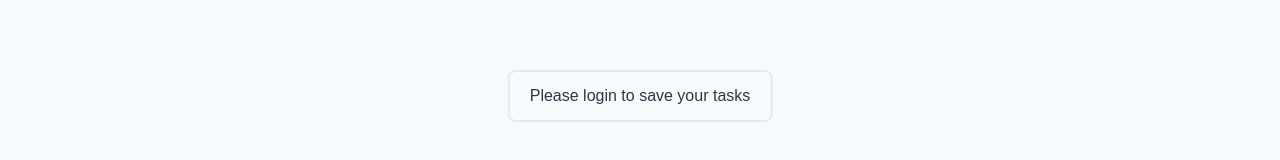
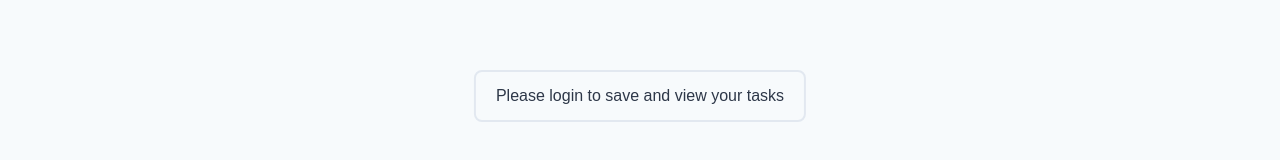
Before and after one commit to devhims/Awesome-ToDo, a Next.js app: page / in a window 1280 px wide. Shown: the part 304-464 px from the top of the page. Built offline with nearby package versions, Linux system fonts and the light colour scheme; no server answers.

Commit message:
minor styling fix = centered ui elements on landing page

```diff
--- a/pages/index.js
+++ b/pages/index.js
@@ -1,15 +1,10 @@
-import { useUser, getSession, withPageAuthRequired } from '@auth0/nextjs-auth0';
+import { useUser } from '@auth0/nextjs-auth0';
 import { useEffect } from 'react';
-
 import { useRouter } from 'next/router';
-
 import { Center, Spinner, Box, Text } from '@chakra-ui/react';
 
 export default function Home() {
-  // const [todoItems, setTodoItems] = useState([]);
-
   const { user, error, isLoading } = useUser();
-
   const router = useRouter();
 
   useEffect(() => {
@@ -18,7 +13,7 @@ export default function Home() {
     }
   }, [user]);
 
-  if (isLoading)
+  const PageCenter = ({ children }) => {
     return (
       <Center
         pos="fixed"
@@ -26,6 +21,14 @@ export default function Home() {
         top="50%"
         transform="translate(-50%, -50%)"
       >
+        {children}
+      </Center>
+    );
+  };
+
+  if (isLoading)
+    return (
+      <PageCenter>
         <Spinner
           thickness="4px"
           speed="0.65s"
@@ -33,16 +36,12 @@ export default function Home() {
           color="blue.500"
           size="xl"
         />
-      </Center>
+      </PageCenter>
     );
+
   if (error)
     return (
-      <Center
-        pos="fixed"
-        top="50%"
-        left="50%"
-        transform="translate(-50%, -50%)"
-      >
+      <PageCenter>
         <Box
           borderWidth="2px"
           borderRadius="lg"
@@ -52,18 +51,13 @@ export default function Home() {
         >
           <Text fontSize="medium">{error.message}</Text>
         </Box>
-      </Center>
+      </PageCenter>
     );
 
   return (
     <>
       {!user && (
-        <Center
-          pos="fixed"
-          top="50%"
-          left="50%"
-          transform="translate(-50%, -50%)"
-        >
+        <PageCenter>
           <Box
             borderWidth="2px"
             borderRadius="lg"
@@ -71,12 +65,14 @@ export default function Home() {
             py={3}
             textAlign="center"
           >
-            <Text fontSize="medium">Please login to save your tasks</Text>
+            <Text fontSize="medium">
+              Please login to save and view your tasks
+            </Text>
           </Box>
-        </Center>
+        </PageCenter>
       )}
       {user && (
-        <Center pos="fixed" left="50%" top="50%">
+        <PageCenter>
           <Spinner
             thickness="4px"
             speed="0.65s"
@@ -84,10 +80,8 @@ export default function Home() {
             color="blue.500"
             size="xl"
           />
-        </Center>
+        </PageCenter>
       )}
     </>
   );
 }
-
-// { filterByFormula: `userId = '${user.user.sub}'` }
```
